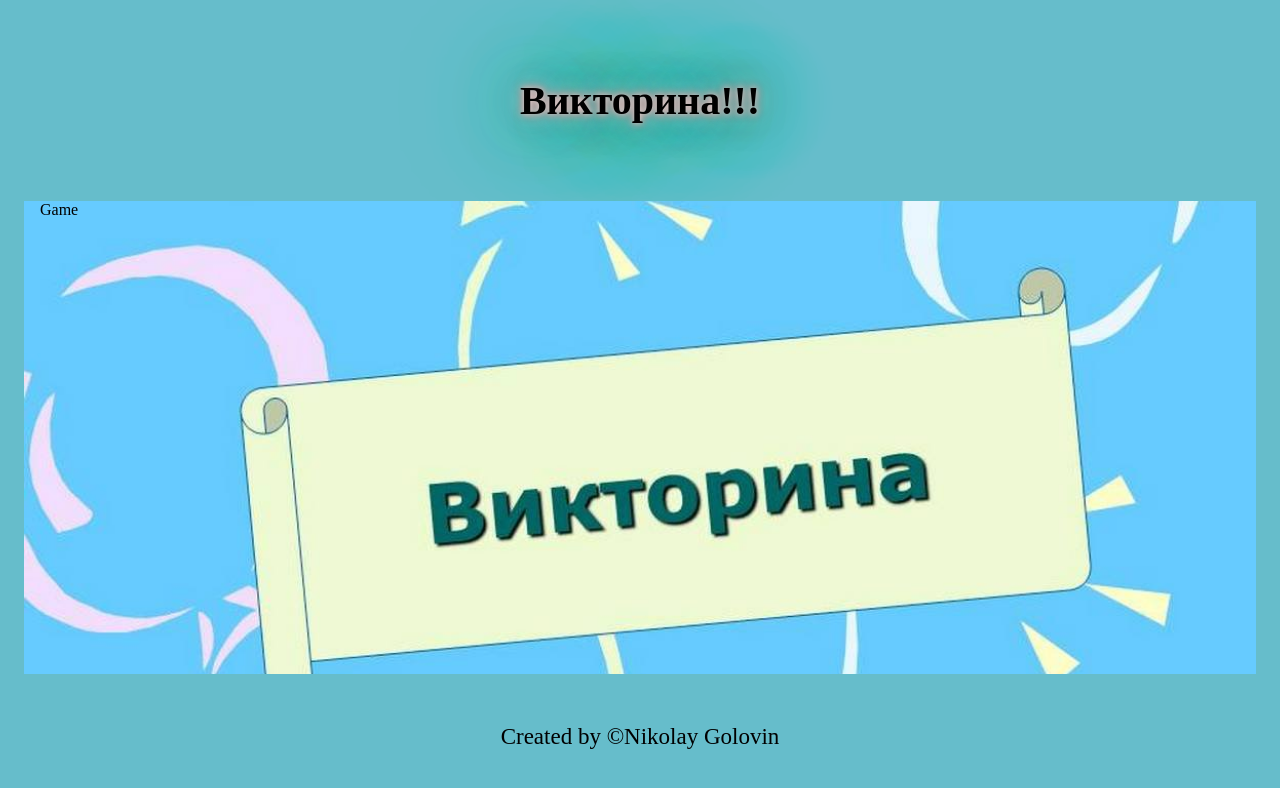
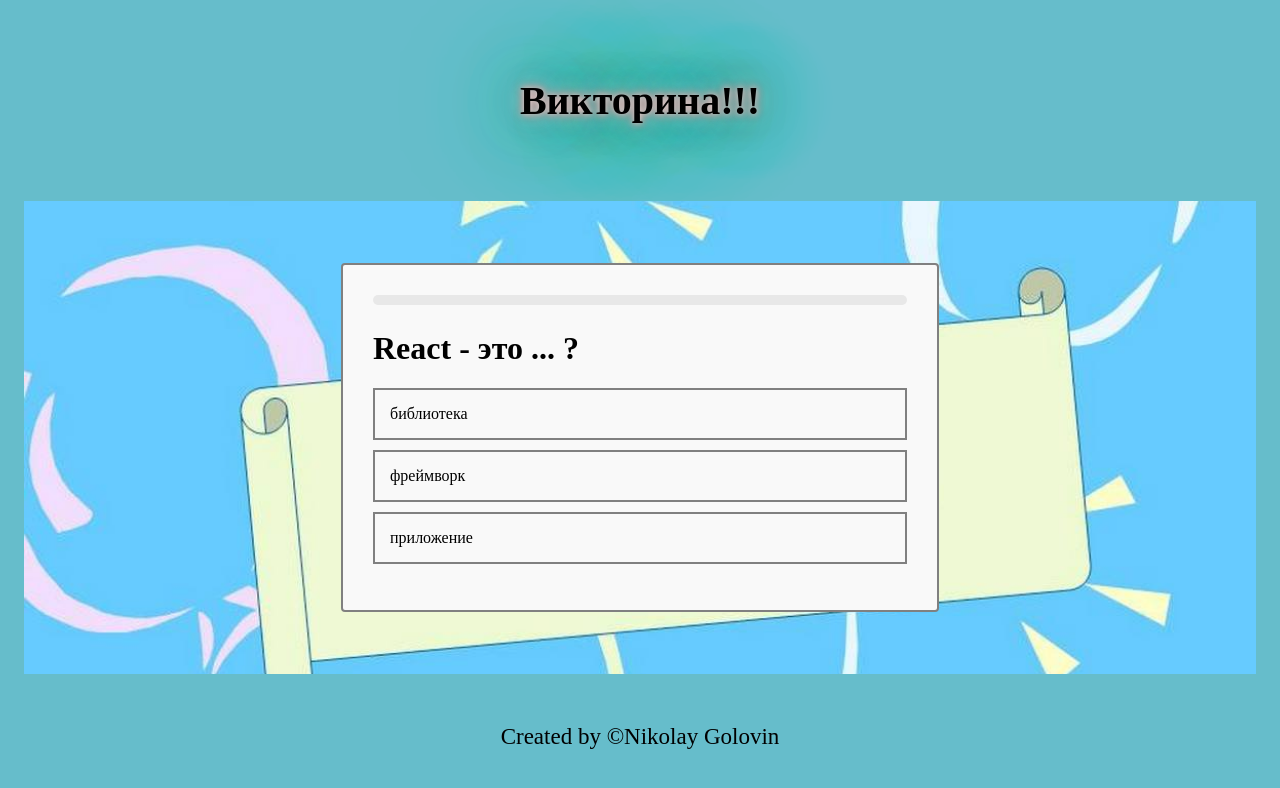
Before and after one commit to NikGP83/quiz, a Next.js app: page /game in a window 1280 px wide. Shown: the top 788 px of the page. Built offline with nearby package versions, Linux system fonts and the light colour scheme.

Commit message:
можно выбирать варианты ответов, стилизация item, клиентские компоненты с хуками

```diff
--- /dev/null
+++ b/src/app/game/page.module.css
@@ -0,0 +1,22 @@
+.game_block_wrapper {
+    display: flex;
+    justify-content: center;
+    align-items: center;
+    height: 100%;
+
+}
+
+.game_block {
+    min-width: 400px;
+    padding: 30px;
+    border: 2px solid grey;
+    border-radius: 4px;
+    background-color: rgb(249, 249, 249);
+}
+
+.progress_bar{
+    height: 10px;
+    border-radius: 30px;
+    background-color: rgb(232, 232, 232);
+    margin-bottom: 25px;
+}
--- a/src/app/game/page.tsx
+++ b/src/app/game/page.tsx
@@ -1,9 +1,31 @@
-import React from 'react'
+'use client';
+import React, { useState } from 'react';
+import styles from './page.module.css';
+import QuestionList from '@/components/question-list/question-list';
+import { questions } from '@/mock/mock';
+import { Metadata } from 'next';
+
+export const metadata: Metadata = {
+  title: 'Game',
+};
 
 function Game() {
+  const [step, setStep] = useState<number>(0);
+  const question = questions[step];
+  const getVariant = (index: number) => {
+    console.log(index, step)
+    setStep(step + 1);
+  }
   return (
-    <div>Game</div>
-  )
+    <>
+      <div className={styles.game_block_wrapper}>
+        <div className={styles.game_block}>
+          <div className={styles.progress_bar}></div>
+          <QuestionList question={question}  getVariant={getVariant}/>
+        </div>
+      </div>
+    </>
+  );
 }
 
-export default Game
+export default Game;
--- a/src/app/page.module.css
+++ b/src/app/page.module.css
@@ -7,9 +7,7 @@
   min-height: 100%;
   background-color: rgb(102, 189, 203);
 }
-.app_header {
-  padding: 500px;
-}
+
 
 .main_page {
   background-image: url('../../public/img/fon-na-viktorinu-54.jpg');
--- a/src/app/page.tsx
+++ b/src/app/page.tsx
@@ -1,5 +1,8 @@
 import Link from 'next/link';
 import styles from './page.module.css';
+
+
+
 
 export default function Home() {
   return (
--- /dev/null
+++ b/src/components/question-list/question-list.module.css
@@ -0,0 +1,24 @@
+.question_title{
+    user-select: none;
+}
+.question_item {
+    width: 500px;
+    border: 2px solid grey;
+    padding: 15px;
+    list-style: none;
+    margin-bottom: 10px;
+    user-select: none;
+}
+
+.question_item:hover {
+    background-color: grey;
+    cursor: pointer;
+}
+
+.question_item:active{
+    background-color: yellow;
+}
+
+.question_list {
+    padding: 0;
+}
--- /dev/null
+++ b/src/components/question-list/question-list.tsx
@@ -0,0 +1,27 @@
+'use client';
+import React from 'react';
+import { Questions } from '@/types/types';
+import styles from './question-list.module.css';
+
+interface QuestionListProps  {
+  question: Questions;
+  getVariant: (index: number) => void
+}
+
+function QuestionList({getVariant, question}: QuestionListProps) {
+  const { title, variants, correct } = question;
+  return (
+    <>
+      <h1 className={styles.question_title}>{title}</h1>
+      <ul className={styles.question_list}>
+        {variants.map((item, i) => (
+          <li onClick={() => getVariant(i)} className={styles.question_item} key={item}>
+            {item}
+          </li>
+        ))}
+      </ul>
+    </>
+  );
+}
+
+export default QuestionList;
--- /dev/null
+++ b/src/mock/mock.ts
@@ -0,0 +1,23 @@
+import { Questions } from "@/types/types";
+
+export const questions: Questions[] = [
+    {
+      title: 'React - это ... ?',
+      variants: ['библиотека', 'фреймворк', 'приложение'],
+      correct: 0,
+    },
+    {
+      title: 'Компонент - это ... ',
+      variants: ['приложение', 'часть приложения или страницы', 'то, что я не знаю что такое'],
+      correct: 1,
+    },
+    {
+      title: 'Что такое JSX?',
+      variants: [
+        'Это простой HTML',
+        'Это функция',
+        'Это тот же HTML, но с возможностью выполнять JS-код',
+      ],
+      correct: 2,
+    },
+  ];
--- /dev/null
+++ b/src/types/types.tsx
@@ -0,0 +1,5 @@
+export interface Questions {
+    title: string;
+    variants: string[];
+    correct: number;
+}
```
Also changed, not shown: src/app/result/page.tsx (added, +9 -0 lines), 1 other file (tests, documents, lock files or other folders).
